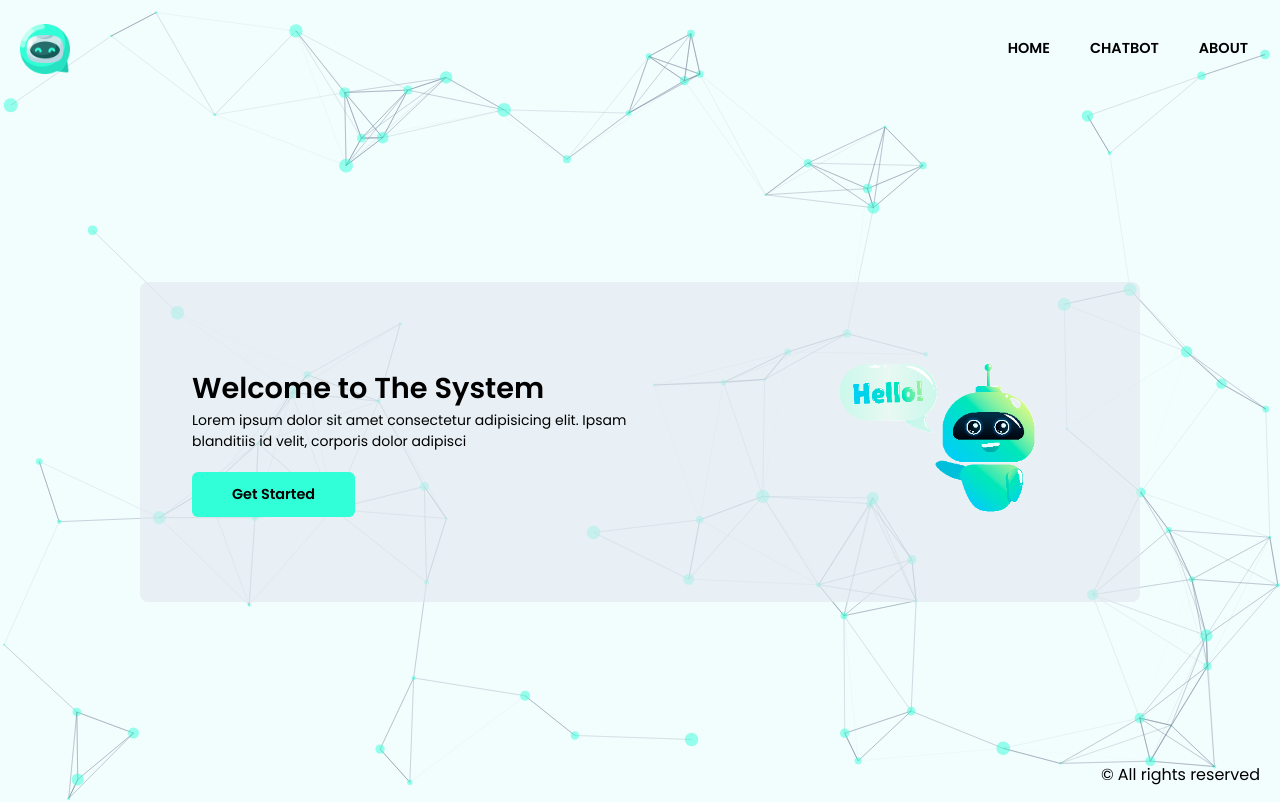
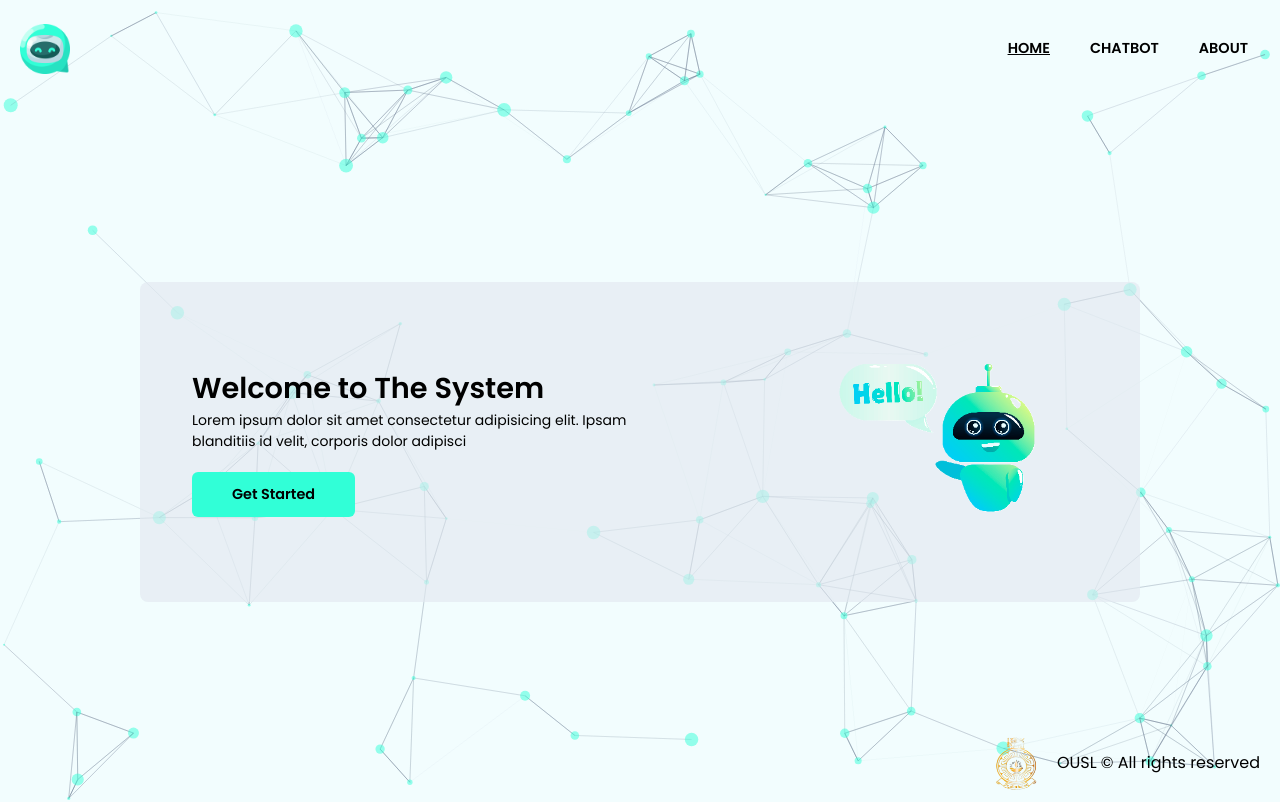
Before and after one commit to AlokPrasanna/AI_Chatbot_system_Frontend, a React (Vite) app: page / in a window 1280 px wide. Built offline with nearby package versions, Linux system fonts and the light colour scheme.

Commit message:
Modified footer component

```diff
--- a/src/components/atoms/List.jsx
+++ b/src/components/atoms/List.jsx
@@ -1,12 +1,17 @@
 import React from 'react'
-import { Link } from 'react-router-dom'
+import { Link , useLocation } from 'react-router-dom'
 
 const List = ({elements = [] , ulStyle , liStyle , divStyle}) => {
+  const location = useLocation();
   return (
     <div className={`${divStyle ? divStyle : ""}`}>
       <ul className={`${ulStyle ? ulStyle : ""}`}>
         {elements.length > 0 && elements.map((element , index) => (
-            <li key={index} className={`${liStyle ? liStyle : ""}`}><Link to={element.url}>{element.name}</Link></li>
+            <li
+              key={index}
+              className={`${liStyle ? liStyle : ""} ${location.pathname === element.url ? "underline": ""}`}>
+                <Link to={element.url}>{element.name}</Link>
+            </li>
         ))}
       </ul>
     </div>
--- a/src/components/molecules/Footer.jsx
+++ b/src/components/molecules/Footer.jsx
@@ -1,11 +1,20 @@
 import React from 'react';
-import { Text } from '../atoms';
+import { Text , Image } from '../atoms';
+import {Images} from "../../constant"
 
 const Footer = () => {
   return (
-    <footer className='flex w-full h-[50px] items-center justify-end'>
-      <div className='mr-5'>
-       <Text text=" &copy; All rights reserved"  />
+    <footer className='flex w-full h-[50px] items-center justify-end mb-3'>
+      <div className='flex items-center gap-4 mr-5'>
+        <Image
+          src={Images.ousl_logo}
+          href="OUSL-LOGO"
+          style="
+            w-[50px]
+            h-[60px]
+          "
+        />
+       <Text text="OUSL &copy; All rights reserved"  />
       </div>
     </footer>
   )
--- a/src/constant/Images.jsx
+++ b/src/constant/Images.jsx
@@ -1,7 +1,8 @@
 // -------------------- Images --------------------
 const Images = {
     chatbot: "/chatbot.png",
-    chatbot_icon: "/chatbot_Icon.png"
+    chatbot_icon: "/chatbot_Icon.png",
+    ousl_logo:"/ousl-Logo.png"
 };
 
 export default Images;
```
Also changed, not shown: public/ousl-Logo.png (added).
